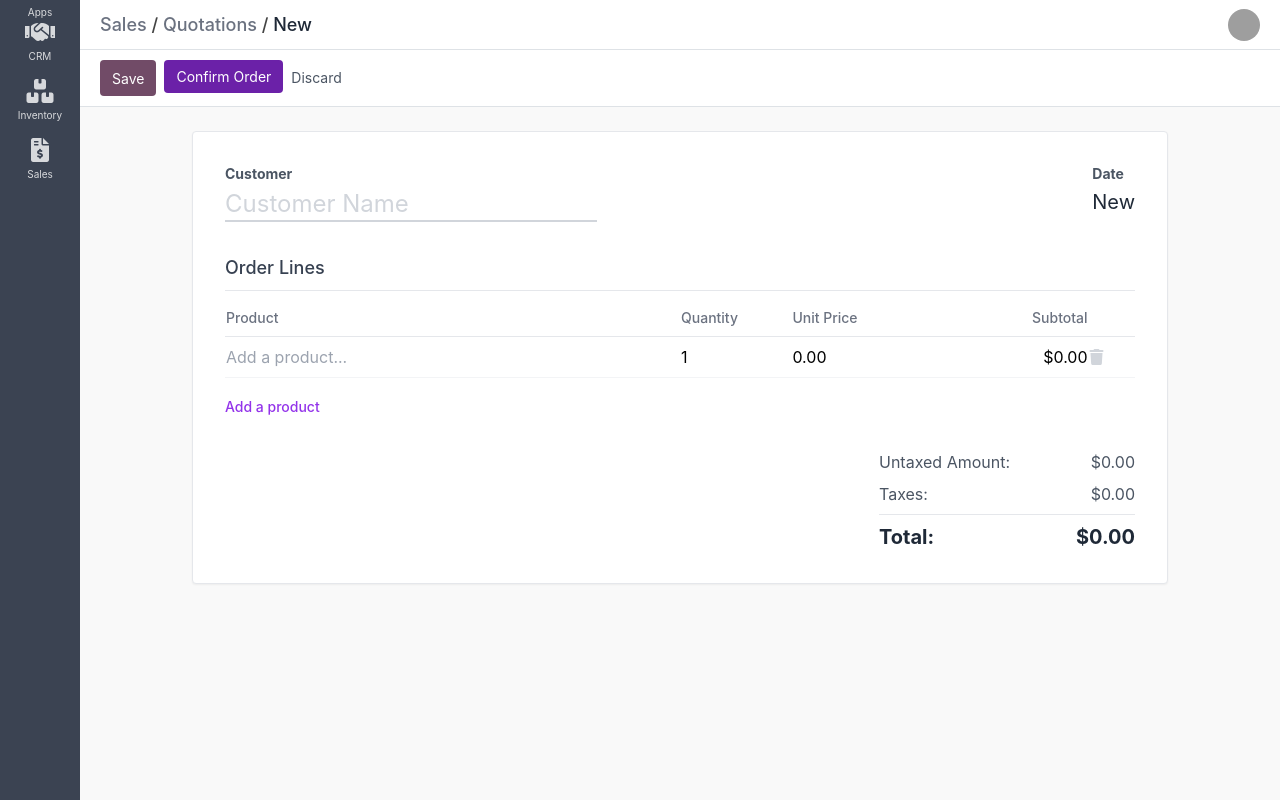
After one commit to sepstudiofx-a11y/mindzenerp, a FastAPI app: template src/mindzen_erp/templates/sales/quotation_form.html in a window 1280 px wide. The commit adds this page. Run offline with FastAPI, Linux system fonts and the light colour scheme; the template is opened without the code that fills it, so the values that code supplies are empty; parts of the project's set-up code (start-up, migrations or seed data) failed here and were passed over; some libraries are stand-ins or nearby versions; grey boxes are pictures that could not be loaded.

Commit message:
feat: implement Sales module with Quotations and Orders
- Created Sales module structure (models, controllers, views)
- Implemented SaleOrder and SaleOrderLine SQLAlchemy models
- Added Quotations List View and Form View
- Updated web.py with Sales routes
- Linked Sales module to Dashboard and Sidebar
- Fixed critical regression in web.py

```diff
--- /dev/null
+++ b/src/mindzen_erp/modules/sales/controllers/__init__.py
@@ -0,0 +1,5 @@
+"""
+Sales Controllers Init
+"""
+from .sale_controller import SaleController
+__all__ = ['SaleController']
--- a/src/mindzen_erp/templates/base.html
+++ b/src/mindzen_erp/templates/base.html
@@ -1,5 +1,6 @@
 <!DOCTYPE html>
 <html lang="en">
+
 <head>
     <meta charset="UTF-8">
     <meta name="viewport" content="width=device-width, initial-scale=1.0">
@@ -13,35 +14,138 @@
             --odoo-dark: #017e84;
             --sidebar-width: 80px;
         }
-        body { font-family: -apple-system, BlinkMacSystemFont, "Segoe UI", Roboto, "Helvetica Neue", Arial, sans-serif; }
-        .sidebar { background-color: #3b4352; color: white; width: var(--sidebar-width); height: 100vh; position: fixed; left: 0; top: 0; }
-        .sidebar-item { padding: 15px 0; text-align: center; cursor: pointer; opacity: 0.8; }
-        .sidebar-item:hover, .sidebar-item.active { background-color: #2b323f; opacity: 1; border-left: 3px solid #00a09d; }
-        .sidebar-item i { font-size: 24px; display: block; margin-bottom: 5px; }
-        .sidebar-item span { font-size: 10px; display: block; }
 
-        .main-content { margin-left: var(--sidebar-width); background: #f9f9f9; min-height: 100vh; }
+        body {
+            font-family: -apple-system, BlinkMacSystemFont, "Segoe UI", Roboto, "Helvetica Neue", Arial, sans-serif;
+        }
+
+        .sidebar {
+            background-color: #3b4352;
+            color: white;
+            width: var(--sidebar-width);
+            height: 100vh;
+            position: fixed;
+            left: 0;
+            top: 0;
+        }
+
+        .sidebar-item {
+            padding: 15px 0;
+            text-align: center;
+            cursor: pointer;
+            opacity: 0.8;
+        }
+
+        .sidebar-item:hover,
+        .sidebar-item.active {
+            background-color: #2b323f;
+            opacity: 1;
+            border-left: 3px solid #00a09d;
+        }
+
+        .sidebar-item i {
+            font-size: 24px;
+            display: block;
+            margin-bottom: 5px;
+        }
+
+        .sidebar-item span {
+            font-size: 10px;
+            display: block;
+        }
+
+        .main-content {
+            margin-left: var(--sidebar-width);
+            background: #f9f9f9;
+            min-height: 100vh;
+        }
 
         /* Top Navigation Bar */
-        .top-nav { background: white; border-bottom: 1px solid #dee2e6; padding: 10px 20px; display: flex; justify-content: space-between; align-items: center; height: 50px; }
-        .breadcrumb { font-size: 18px; font-weight: 500; color: #444; }
+        .top-nav {
+            background: white;
+            border-bottom: 1px solid #dee2e6;
+            padding: 10px 20px;
+            display: flex;
+            justify-content: space-between;
+            align-items: center;
+            height: 50px;
+        }
+
+        .breadcrumb {
+            font-size: 18px;
+            font-weight: 500;
+            color: #444;
+        }
 
         /* Control Panel (Filters, Group By, Search) */
-        .control-panel { background: white; border-bottom: 1px solid #dee2e6; padding: 10px 20px; display: flex; justify-content: space-between; align-items: center; }
-        .btn-primary { background-color: var(--odoo-purple); color: white; padding: 6px 12px; border-radius: 4px; font-size: 14px; }
-        .btn-primary:hover { background-color: #5d3d54; }
+        .control-panel {
+            background: white;
+            border-bottom: 1px solid #dee2e6;
+            padding: 10px 20px;
+            display: flex;
+            justify-content: space-between;
+            align-items: center;
+        }
+
+        .btn-primary {
+            background-color: var(--odoo-purple);
+            color: white;
+            padding: 6px 12px;
+            border-radius: 4px;
+            font-size: 14px;
+        }
+
+        .btn-primary:hover {
+            background-color: #5d3d54;
+        }
 
         /* Data Tables */
-        .o_list_view { width: 100%; border-collapse: collapse; background: white; }
-        .o_list_view th { text-align: left; padding: 12px; border-bottom: 2px solid #dee2e6; color: #666; font-weight: 600; font-size: 13px; }
-        .o_list_view td { padding: 12px; border-bottom: 1px solid #eee; color: #444; font-size: 13px; }
-        .o_list_view tr:hover { background-color: #f8f9fa; cursor: pointer; }
+        .o_list_view {
+            width: 100%;
+            border-collapse: collapse;
+            background: white;
+        }
 
-        .badge { padding: 3px 8px; border-radius: 12px; font-size: 11px; font-weight: 600; }
-        .badge-new { background: #e0f2f1; color: #00695c; }
-        .badge-qualified { background: #e8f5e9; color: #2e7d32; }
+        .o_list_view th {
+            text-align: left;
+            padding: 12px;
+            border-bottom: 2px solid #dee2e6;
+            color: #666;
+            font-weight: 600;
+            font-size: 13px;
+        }
+
+        .o_list_view td {
+            padding: 12px;
+            border-bottom: 1px solid #eee;
+            color: #444;
+            font-size: 13px;
+        }
+
+        .o_list_view tr:hover {
+            background-color: #f8f9fa;
+            cursor: pointer;
+        }
+
+        .badge {
+            padding: 3px 8px;
+            border-radius: 12px;
+            font-size: 11px;
+            font-weight: 600;
+        }
+
+        .badge-new {
+            background: #e0f2f1;
+            color: #00695c;
+        }
+
+        .badge-qualified {
+            background: #e8f5e9;
+            color: #2e7d32;
+        }
     </style>
 </head>
+
 <body>
 
     <!-- Sidebar -->
@@ -58,10 +162,10 @@
             <i class="fa-solid fa-boxes-stacked"></i>
             <span>Inventory</span>
         </div>
-        <div class="sidebar-item">
+        <a href="/sales/quotations" class="sidebar-item {% if active_module == 'sales' %}active{% endif %}">
             <i class="fa-solid fa-file-invoice-dollar"></i>
             <span>Sales</span>
-        </div>
+        </a>
     </div>
 
     <!-- Main Content -->
@@ -70,4 +174,5 @@
     </div>
 
 </body>
+
 </html>
--- a/src/mindzen_erp/templates/dashboard.html
+++ b/src/mindzen_erp/templates/dashboard.html
@@ -12,11 +12,12 @@
             <p class="text-sm text-gray-500 mt-2">Track leads and close opportunities</p>
         </a>
 
-        <div class="bg-white p-6 rounded shadow hover:shadow-lg transition cursor-pointer border-t-4 border-teal-600">
+        <a href="/sales/quotations"
+            class="bg-white p-6 rounded shadow hover:shadow-lg transition cursor-pointer border-t-4 border-teal-600">
             <i class="fa-solid fa-file-invoice-dollar text-4xl text-teal-600 mb-3"></i>
             <h3 class="font-bold text-gray-700">Sales</h3>
             <p class="text-sm text-gray-500 mt-2">Quotations and Orders</p>
-        </div>
+        </a>
 
         <div class="bg-white p-6 rounded shadow hover:shadow-lg transition cursor-pointer border-t-4 border-orange-500">
             <i class="fa-solid fa-boxes-stacked text-4xl text-orange-500 mb-3"></i>
--- /dev/null
+++ b/src/mindzen_erp/templates/sales/quotation_form.html
@@ -0,0 +1,128 @@
+{% extends "base.html" %}
+
+{% block content %}
+<!-- Top Navigation -->
+<div class="top-nav">
+    <div class="breadcrumb">
+        <span class="text-gray-500">Sales</span> / <a href="/sales/quotations"
+            class="text-gray-500 hover:text-gray-700">Quotations</a> / <span class="text-gray-800">{{ order.name if
+            order else "New" }}</span>
+    </div>
+    <div class="user-menu">
+        <img src="https://ui-avatars.com/api/?name=Admin" class="w-8 h-8 rounded-full">
+    </div>
+</div>
+
+<!-- Control Panel -->
+<div class="control-panel action-bar">
+    <div class="buttons flex space-x-2">
+        {% if not order or order.state == 'draft' %}
+        <button type="submit" form="orderForm" class="btn-primary">Save</button>
+        <form action="/sales/quotations/{{ order.id }}/confirm" method="POST" class="inline">
+            <button type="submit" class="btn-primary bg-purple-800 hover:bg-purple-900">Confirm Order</button>
+        </form>
+        {% endif %}
+        <a href="/sales/quotations"
+            class="btn-secondary ml-2 text-sm text-gray-600 hover:text-gray-800 py-2">Discard</a>
+    </div>
+
+    {% if order %}
+    <div class="statusbar ml-auto flex rounded bg-white border">
+        {% for step in ['draft', 'sent', 'sale', 'done', 'cancel'] %}
+        <div class="px-3 py-1 text-xs uppercase font-bold border-l first:border-l-0
+            {% if order.state == step %}bg-teal-600 text-white{% else %}bg-gray-50 text-gray-400{% endif %}">
+            {{ step }}
+        </div>
+        {% endfor %}
+    </div>
+    {% endif %}
+</div>
+
+<!-- Form View -->
+<div class="p-6 max-w-5xl mx-auto">
+    <div class="bg-white shadow-sm rounded border p-8">
+        <form id="orderForm" action="{{ '/sales/quotations' if not order else '/sales/quotations/' + order.id|string }}"
+            method="POST">
+
+            <!-- Header -->
+            <div class="mb-8 flex justify-between">
+                <div>
+                    <label class="block text-sm font-bold text-gray-600 mb-1">Customer</label>
+                    <input type="text" name="customer_name" value="{{ order.customer_name if order else '' }}" required
+                        class="text-2xl border-b-2 border-gray-300 focus:border-purple-600 outline-none w-full placeholder-gray-300"
+                        placeholder="Customer Name">
+                </div>
+                <div>
+                    <label class="block text-sm font-bold text-gray-600 mb-1">Date</label>
+                    <span class="text-xl text-gray-800">{{ order.date_order.strftime('%Y-%m-%d') if order and
+                        order.date_order else 'New' }}</span>
+                </div>
+            </div>
+
+            <!-- Order Lines -->
+            <div class="mt-8">
+                <h3 class="text-lg font-medium text-gray-700 mb-4 border-b pb-2">Order Lines</h3>
+
+                <table class="w-full text-left">
+                    <thead>
+                        <tr class="text-gray-500 text-sm border-b">
+                            <th class="pb-2 font-medium w-1/2">Product</th>
+                            <th class="pb-2 font-medium w-24">Quantity</th>
+                            <th class="pb-2 font-medium w-32">Unit Price</th>
+                            <th class="pb-2 font-medium w-32 text-right">Subtotal</th>
+                            <th class="pb-2 w-10"></th>
+                        </tr>
+                    </thead>
+                    <tbody id="line-container">
+                        {% if order and order.lines %}
+                        {% for line in order.lines %}
+                        <tr class="border-b border-gray-100">
+                            <td class="py-2">{{ line.product_name }}</td>
+                            <td class="py-2">{{ line.quantity }}</td>
+                            <td class="py-2">${{ line.price_unit }}</td>
+                            <td class="py-2 text-right">${{ line.subtotal }}</td>
+                        </tr>
+                        {% endfor %}
+                        {% else %}
+                        <!-- Placeholder empty line for new orders -->
+                        <tr class="border-b border-gray-100 group">
+                            <td class="py-2"><input type="text" class="w-full outline-none"
+                                    placeholder="Add a product..."></td>
+                            <td class="py-2"><input type="number" class="w-full outline-none" value="1"></td>
+                            <td class="py-2"><input type="number" class="w-full outline-none" value="0.00"></td>
+                            <td class="py-2 text-right">$0.00</td>
+                            <td class="py-2 text-gray-300 hover:text-red-500 cursor-pointer"><i class="fa fa-trash"></i>
+                            </td>
+                        </tr>
+                        {% endif %}
+                    </tbody>
+                </table>
+
+                <div class="mt-4">
+                    <button type="button" class="text-purple-600 hover:text-purple-800 text-sm font-medium">Add a
+                        product</button>
+                </div>
+            </div>
+
+            <!-- Totals -->
+            <div class="flex justify-end mt-8">
+                <div class="w-64 space-y-2">
+                    <div class="flex justify-between text-gray-600">
+                        <span>Untaxed Amount:</span>
+                        <span>${{ order.amount_total if order else '0.00' }}</span>
+                    </div>
+                    <div class="flex justify-between text-gray-600">
+                        <span>Taxes:</span>
+                        <span>$0.00</span>
+                    </div>
+                    <div class="flex justify-between text-xl font-bold text-gray-800 border-t pt-2 mt-2">
+                        <span>Total:</span>
+                        <span>${{ order.amount_total if order else '0.00' }}</span>
+                    </div>
+                </div>
+            </div>
+
+        </form>
+    </div>
+</div>
+{% endblock %}
```
Also changed, not shown: src/mindzen_erp/modules/sales/__init__.py (added, +9 -0 lines), src/mindzen_erp/modules/sales/controllers/sale_controller.py (added, +54 -0 lines), src/mindzen_erp/modules/sales/models/__init__.py (added, +7 -0 lines), src/mindzen_erp/modules/sales/models/sale_order.py (added, +51 -0 lines), src/mindzen_erp/templates/sales/quotations.html (added, +68 -0 lines), src/mindzen_erp/web.py (+51 -9 lines), src/mindzen_erp/modules/sales/manifest.json (added).
